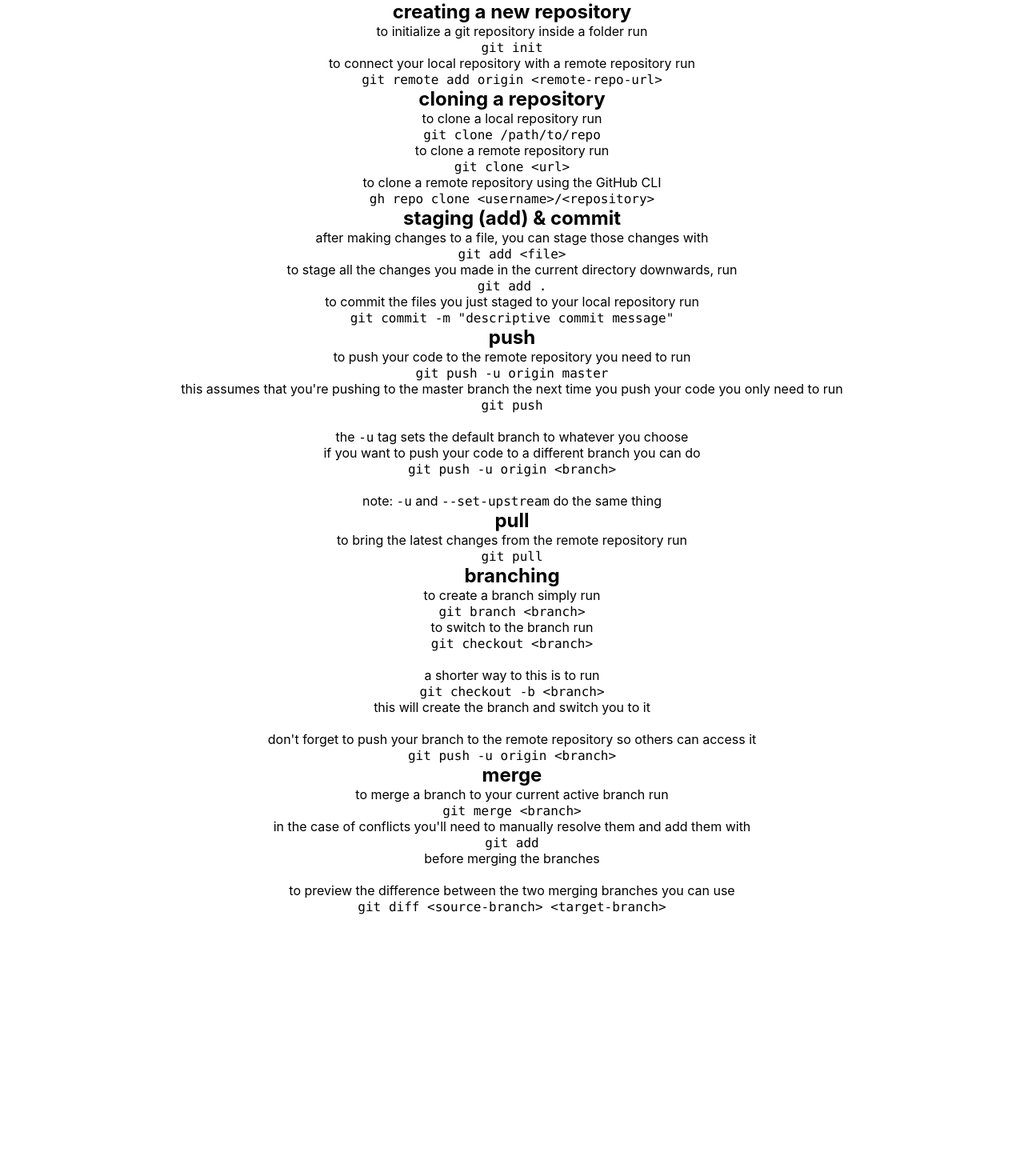
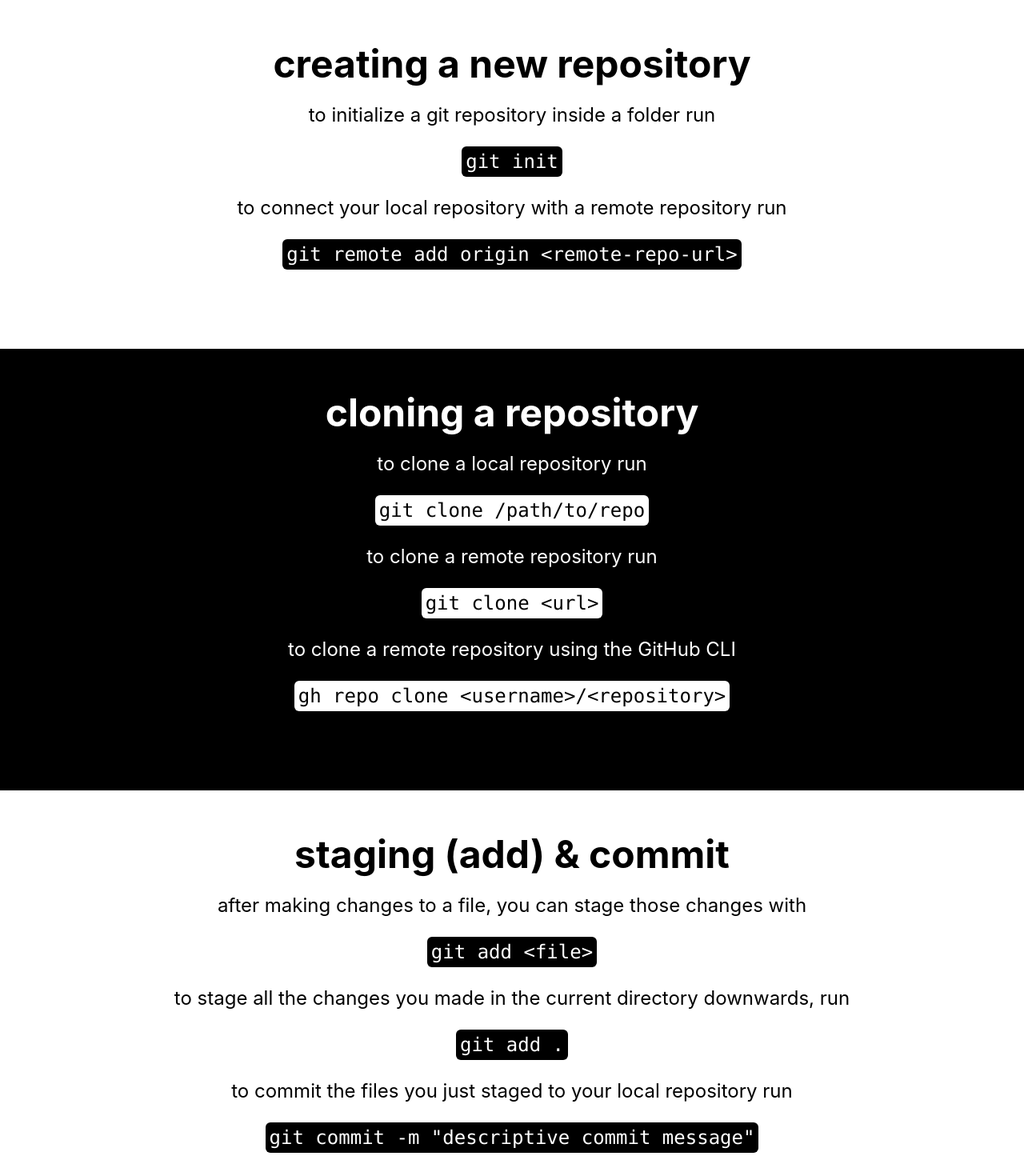
Before and after one commit to itispx/git-cheat-sheet, a React (Create React App) app: page / in a window 1280 px wide. Shown: the top 1470 px of the page at 80% size. Before the commit the page ends 1143 px from the top, so only its background shows below. Built offline with nearby package versions, Linux system fonts and the light colour scheme.

Commit message:
basic styles

```diff
--- a/src/App.tsx
+++ b/src/App.tsx
@@ -1,83 +1,85 @@
 import React from "react";
 import "./App.scss";
 
-import Section from "./components/Section";
+import Section from "./components/Section/Section";
+import Code from "./components/Code/Code";
 
 const App: React.FC = () => {
   return (
     <div className="App">
       <Section id={0} title="creating a new repository">
         to initialize a git repository inside a folder run <br />
-        <code>git init</code> <br />
+        <Code>git init</Code>
         to connect your local repository with a remote repository run <br />
-        <code>git remote add origin &lt;remote-repo-url&gt;</code>
+        <Code>git remote add origin &lt;remote-repo-url&gt;</Code>
       </Section>
 
       <Section id={1} title="cloning a repository">
         to clone a local repository run <br />
-        <code>git clone /path/to/repo</code> <br />
+        <Code>git clone /path/to/repo</Code>
         to clone a remote repository run <br />
-        <code>git clone &lt;url&gt;</code> <br />
+        <Code>git clone &lt;url&gt;</Code>
         to clone a remote repository using the GitHub CLI <br />
-        <code>gh repo clone &lt;username&gt;/&lt;repository&gt;</code>
+        <Code>gh repo clone &lt;username&gt;/&lt;repository&gt;</Code>
       </Section>
 
       <Section id={2} title="staging (add) &amp; commit">
         after making changes to a file, you can stage those changes with <br />
-        <code>git add &lt;file&gt;</code> <br />
+        <Code>git add &lt;file&gt;</Code>
         to stage all the changes you made in the current directory downwards, run <br />
-        <code>git add .</code> <br />
+        <Code>git add .</Code>
         {/* TODO unstage  */}
         to commit the files you just staged to your local repository run <br />
-        <code>git commit -m "descriptive commit message"</code>
+        <Code>git commit -m "descriptive commit message"</Code>
       </Section>
 
       <Section id={3} title="push">
-        to push your code to the remote repository you need to run <br />
-        <code>git push -u origin master</code> <br />
+        to push your Code to the remote repository you need to run <br />
+        <Code>git push -u origin master</Code>
         this assumes that you're pushing to the master branch the next time you push your
-        code you only need to run <br />
-        <code>git push</code> <br />
+        Code you only need to run <br />
+        <Code>git push</Code>
         <br />
-        the <code>-u</code> tag sets the default branch to whatever you choose
+        the <Code inline>-u</Code> tag sets the default branch to whatever you choose
         <br />
-        if you want to push your code to a different branch you can do <br />
-        <code>git push -u origin &lt;branch&gt;</code> <br />
+        if you want to push your Code to a different branch you can do <br />
+        <Code>git push -u origin &lt;branch&gt;</Code>
         <br />
-        note: <code>-u</code> and <code>--set-upstream</code> do the same thing
+        note: <Code inline>-u</Code> and <Code inline>--set-upstream</Code> do the same
+        thing
       </Section>
 
       <Section id={4} title="pull">
         to bring the latest changes from the remote repository run <br />
-        <code>git pull</code>
+        <Code>git pull</Code>
       </Section>
 
       <Section id={5} title="branching">
         to create a branch simply run <br />
-        <code>git branch &lt;branch&gt;</code> <br />
+        <Code>git branch &lt;branch&gt;</Code>
         to switch to the branch run <br />
-        <code>git checkout &lt;branch&gt;</code> <br />
+        <Code>git checkout &lt;branch&gt;</Code>
         <br />
         a shorter way to this is to run <br />
-        <code>git checkout -b &lt;branch&gt;</code> <br />
+        <Code>git checkout -b &lt;branch&gt;</Code>
         this will create the branch and switch you to it <br />
         <br />
         don't forget to push your branch to the remote repository so others can access it
         <br />
-        <code>git push -u origin &lt;branch&gt;</code>
+        <Code>git push -u origin &lt;branch&gt;</Code>
       </Section>
 
       <Section id={6} title="merge">
         to merge a branch to your current active branch run <br />
-        <code>git merge &lt;branch&gt;</code> <br />
+        <Code>git merge &lt;branch&gt;</Code>
         in the case of conflicts you'll need to manually resolve them and add them with
         <br />
-        <code>git add</code> <br />
+        <Code>git add</Code>
         before merging the branches <br />
         <br />
         to preview the difference between the two merging branches you can use
         <br />
-        <code>git diff &lt;source-branch&gt; &lt;target-branch&gt;</code>
+        <Code>git diff &lt;source-branch&gt; &lt;target-branch&gt;</Code>
       </Section>
     </div>
   );
--- /dev/null
+++ b/src/components/Code/Code.scss
@@ -0,0 +1,4 @@
+.Code {
+  padding: 5px;
+  border-radius: 6px;
+}
--- /dev/null
+++ b/src/components/Code/Code.tsx
@@ -0,0 +1,21 @@
+import React from "react";
+import "./Code.scss";
+
+interface Props {
+  inline?: boolean;
+  children: React.ReactNode;
+}
+
+const Code: React.FC<Props> = ({ inline, children }) => {
+  return inline ? (
+    <code className="Code">{children}</code>
+  ) : (
+    <>
+      <br />
+      <code className="Code">{children}</code> <br />
+      <br />
+    </>
+  );
+};
+
+export default Code;
--- a/src/components/Section.scss
+++ /dev/null
@@ -1,37 +0,0 @@
-@import "../styles/variables";
-
-.section {
-  &.white {
-    background-color: $white;
-
-    h1 {
-      color: $black;
-    }
-
-    p {
-      color: $black;
-    }
-
-    code {
-      color: $white;
-      background-color: $black;
-    }
-  }
-
-  &.black {
-    background-color: $black;
-
-    h1 {
-      color: $white;
-    }
-
-    p {
-      color: $white;
-    }
-
-    code {
-      color: $black;
-      background-color: $white;
-    }
-  }
-}
--- /dev/null
+++ b/src/components/Section/Section.scss
@@ -0,0 +1,47 @@
+@import "../../styles/variables";
+
+.Section {
+  padding: 50px 0 75px;
+
+  h1 {
+    font-size: 3rem;
+  }
+
+  p {
+    font-size: 1.5rem;
+  }
+
+  &.White {
+    background-color: $white;
+
+    h1 {
+      color: $black;
+    }
+
+    p {
+      color: $black;
+
+      .Code {
+        color: $white;
+        background-color: $black;
+      }
+    }
+  }
+
+  &.Black {
+    background-color: $black;
+
+    h1 {
+      color: $white;
+    }
+
+    p {
+      color: $white;
+
+      .Code {
+        color: $black;
+        background-color: $white;
+      }
+    }
+  }
+}
--- a/src/components/Section.tsx
+++ b/src/components/Section/Section.tsx
@@ -9,8 +9,9 @@ interface Props {
 
 const Section: React.FC<Props> = ({ id, title, children }) => {
   return (
-    <section className={`section ${id % 2 === 0 ? ".white" : ".black"}`}>
+    <section className={`Section ${id % 2 === 0 ? "White" : "Black"}`}>
       <h1>{title}</h1>
+      <br />
       <p>{children}</p>
     </section>
   );
```
